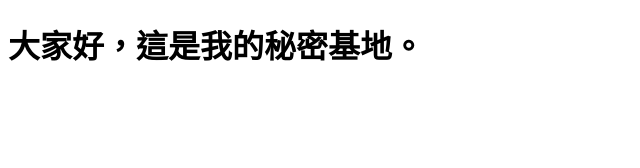
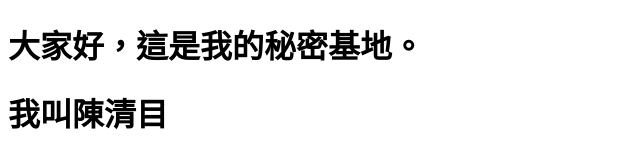
Before and after one commit to chingmu-kuroro/my-secret-base, a plain HTML site: page index.html in a window 1280 px wide. Shown: the whole page, without its empty margins (0-640 px from the left). Drawn offline with Linux system fonts and the light colour scheme.

Commit message:
在網頁上加入了我的名字

```diff
--- a/index.html
+++ b/index.html
@@ -6,5 +6,6 @@
 </head>
 <body>
 	<h1>大家好，這是我的秘密基地。</h1>
+	<h1>我叫陳清目</h1>
 </body>
 </html>
```
